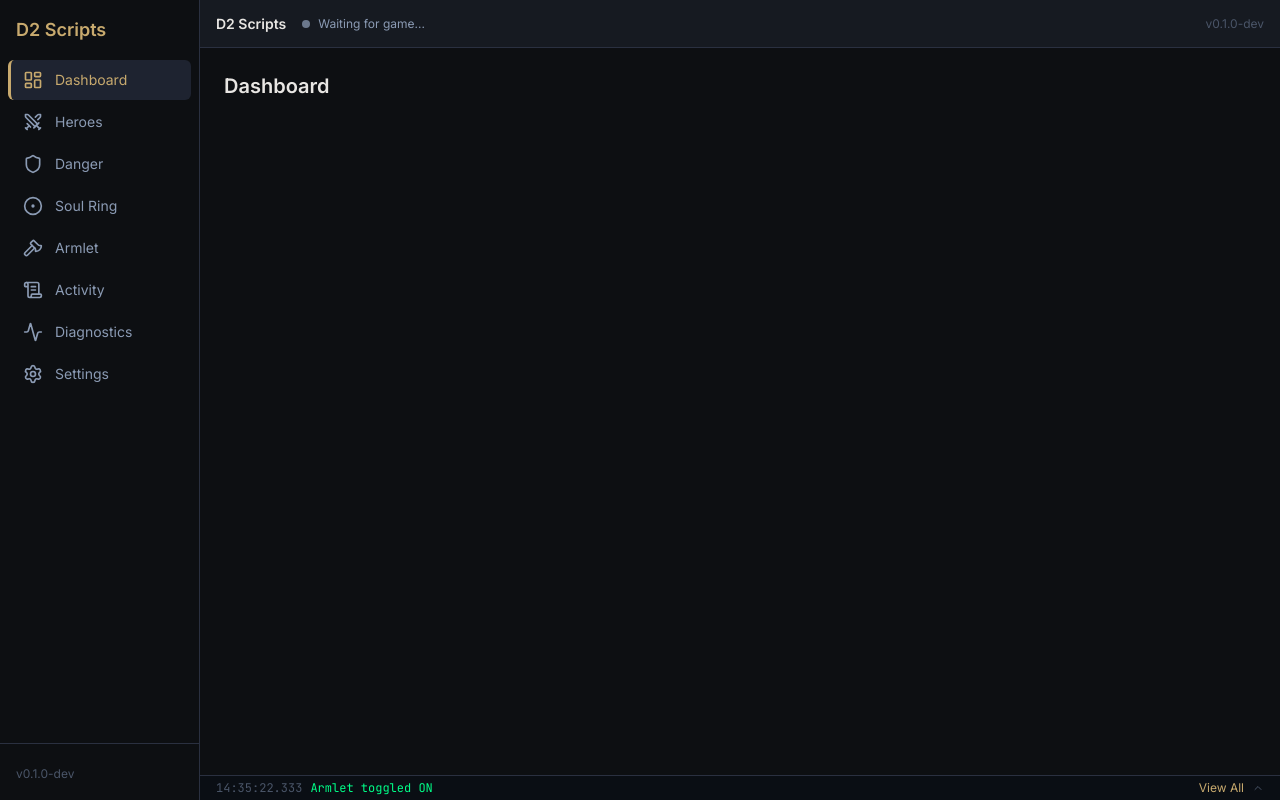
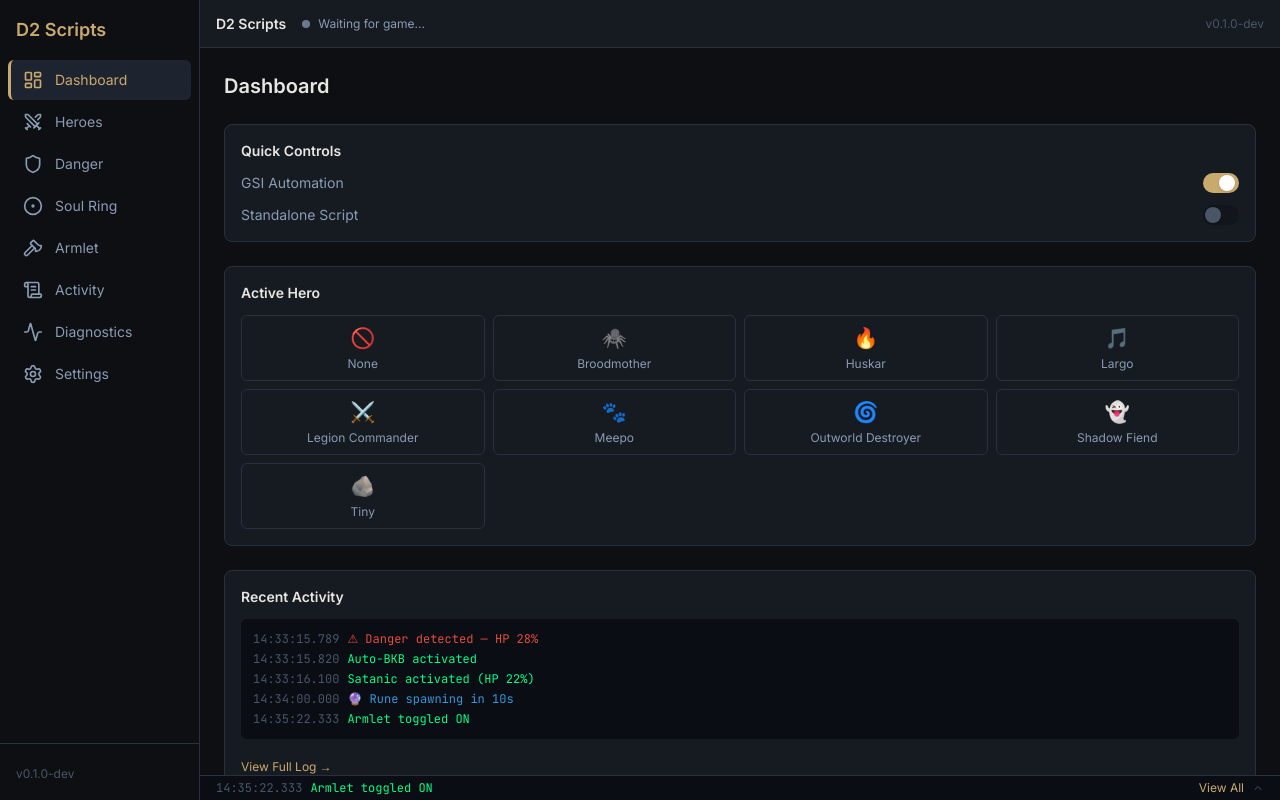
Before and after one commit to zfael/dota2-scripts, a React (Vite) app in the folder src-ui/: page / in a window 1280 px wide. Built offline with nearby package versions, Linux system fonts and the light colour scheme.

Commit message:
feat(ui): implement Dashboard page

```diff
--- a/src-ui/src/pages/Dashboard.tsx
+++ b/src-ui/src/pages/Dashboard.tsx
@@ -1,3 +1,117 @@
+import { Toggle } from "../components/common/Toggle";
+import { Card } from "../components/common/Card";
+import { useUIStore } from "../stores/uiStore";
+import { useGameStore } from "../stores/gameStore";
+import { useActivityStore } from "../stores/activityStore";
+import { HEROES } from "../types/game";
+import { Link } from "react-router-dom";
+
 export default function Dashboard() {
-  return <div className="p-6"><h2 className="text-xl font-semibold">Dashboard</h2></div>;
+  const gsiEnabled = useUIStore((s) => s.gsiEnabled);
+  const setGsiEnabled = useUIStore((s) => s.setGsiEnabled);
+  const standaloneEnabled = useUIStore((s) => s.standaloneEnabled);
+  const setStandaloneEnabled = useUIStore((s) => s.setStandaloneEnabled);
+  const heroName = useGameStore((s) => s.game.heroName);
+  const entries = useActivityStore((s) => s.entries);
+
+  const activeHero = HEROES.find(
+    (h) => h.displayName.toLowerCase() === heroName?.toLowerCase(),
+  );
+
+  const recentEntries = entries.slice(-5);
+
+  const categoryColor: Record<string, string> = {
+    action: "text-terminal",
+    danger: "text-danger",
+    warning: "text-warning",
+    system: "text-info",
+    error: "text-danger",
+  };
+
+  return (
+    <div className="space-y-6 p-6">
+      <h2 className="text-xl font-semibold">Dashboard</h2>
+
+      <Card title="Quick Controls">
+        <div className="space-y-3">
+          <Toggle
+            label="GSI Automation"
+            checked={gsiEnabled}
+            onChange={setGsiEnabled}
+          />
+          <Toggle
+            label="Standalone Script"
+            checked={standaloneEnabled}
+            onChange={setStandaloneEnabled}
+          />
+        </div>
+      </Card>
+
+      <Card title="Active Hero">
+        {activeHero ? (
+          <div className="flex items-center justify-between">
+            <div className="flex items-center gap-3">
+              <span className="text-3xl">{activeHero.icon}</span>
+              <div>
+                <p className="font-semibold text-content">
+                  {activeHero.displayName}
+                </p>
+                <p className="text-xs text-subtle">{activeHero.role}</p>
+              </div>
+            </div>
+            <Link
+              to={`/heroes/${activeHero.id}`}
+              className="text-sm text-gold hover:underline"
+            >
+              View Config →
+            </Link>
+          </div>
+        ) : (
+          <div className="grid grid-cols-4 gap-2">
+            <button
+              type="button"
+              onClick={() => useGameStore.getState().setGame({ heroName: null })}
+              className="flex flex-col items-center gap-1 rounded-md border border-border p-2 text-center hover:bg-elevated transition-colors"
+            >
+              <span className="text-xl">🚫</span>
+              <span className="text-xs text-subtle">None</span>
+            </button>
+            {HEROES.map((hero) => (
+              <Link
+                key={hero.id}
+                to={`/heroes/${hero.id}`}
+                className="flex flex-col items-center gap-1 rounded-md border border-border p-2 text-center hover:bg-elevated transition-colors"
+              >
+                <span className="text-xl">{hero.icon}</span>
+                <span className="text-xs text-subtle">{hero.displayName}</span>
+              </Link>
+            ))}
+          </div>
+        )}
+      </Card>
+
+      <Card title="Recent Activity">
+        <div className="space-y-1 rounded-md bg-terminal-bg p-3 font-mono text-xs">
+          {recentEntries.length === 0 ? (
+            <p className="text-muted">No activity yet...</p>
+          ) : (
+            recentEntries.map((entry) => (
+              <div key={entry.id} className="flex gap-2">
+                <span className="text-muted shrink-0">{entry.timestamp}</span>
+                <span className={categoryColor[entry.category] ?? "text-content"}>
+                  {entry.message}
+                </span>
+              </div>
+            ))
+          )}
+        </div>
+        <Link
+          to="/activity"
+          className="mt-2 inline-block text-xs text-gold hover:underline"
+        >
+          View Full Log →
+        </Link>
+      </Card>
+    </div>
+  );
 }
```
